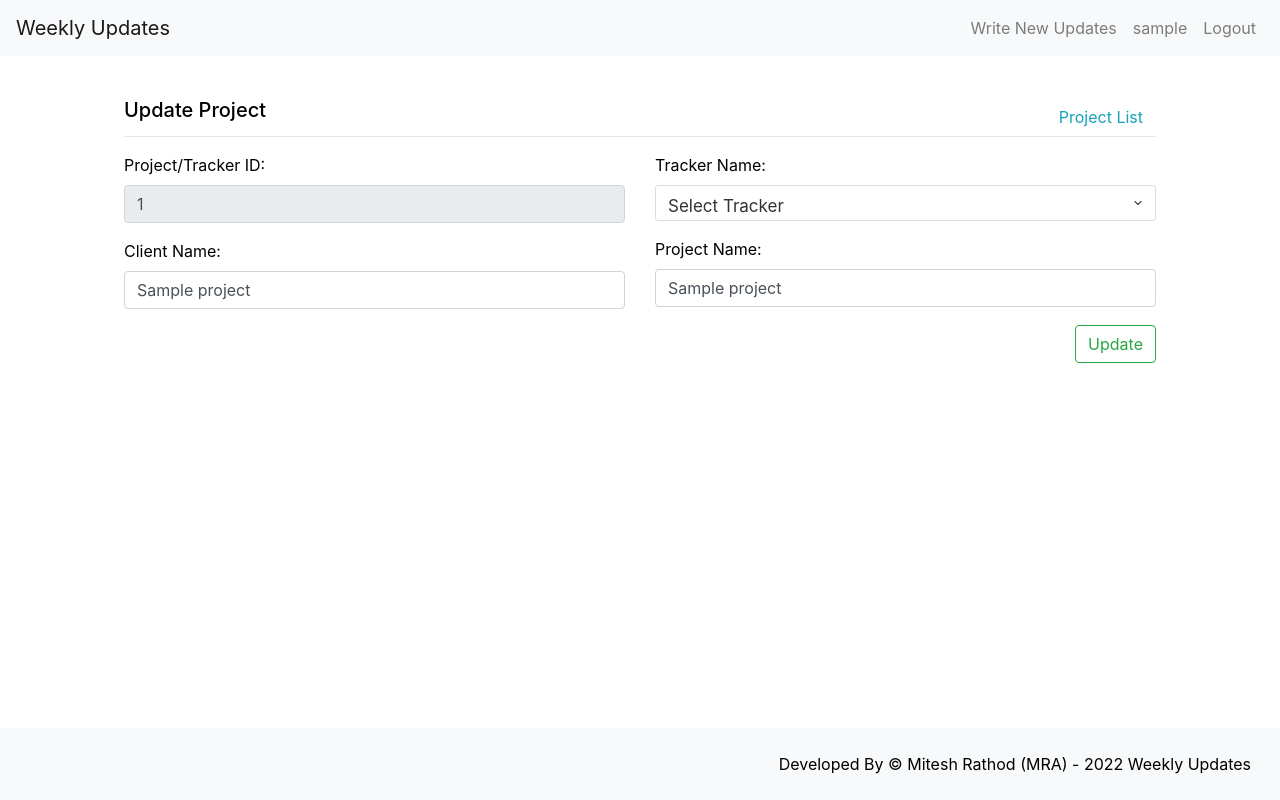
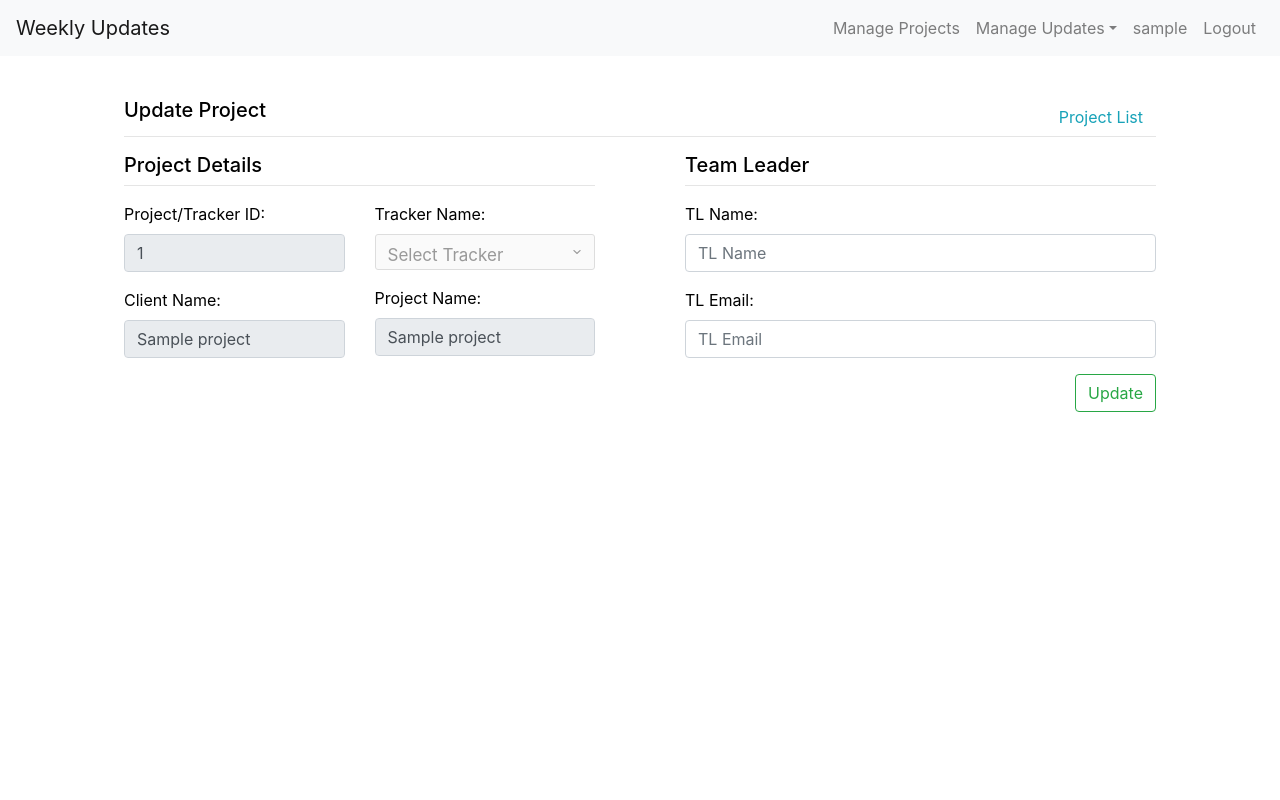
Before and after one commit to rmitesh/weekly-update, a CodeIgniter app: page /weekly-updates/project/1/edit in a window 1280 px wide. Run offline with CodeIgniter, Linux system fonts and the light colour scheme; the visitor is signed in with stand-in values (Sample User, id 1); data comes from the database, SQL or seed files in the repository; tables that the repository leaves empty hold one stand-in row (values such as "Sample post"); data that the repository does not hold is empty.

Commit message:
Added TL info and re-design link

```diff
--- a/application/controllers/ProjectController.php
+++ b/application/controllers/ProjectController.php
@@ -14,7 +14,7 @@ class ProjectController extends Frontend_Controller {
 	public function index()
 	{
 		$this->set_page_title('My Projects');
-
+		$this->db->order_by('created_at', 'desc');
 		$projects = $this->project->get_many_by( [ 'user_id' => get_loggedin_user_id(), 'is_deleted' => 0 ] );
 		$this->data['projects'] = $projects;
 
@@ -29,11 +29,15 @@ class ProjectController extends Frontend_Controller {
 			$project_name = $this->input->post('project_name', TRUE);
 			$client_name = $this->input->post('client_name', TRUE);
 			$tracker_name = $this->input->post('tracker_name', TRUE);
+			$tl_name = $this->input->post('tl_name', TRUE);
+			$tl_email = $this->input->post('tl_email', TRUE);
 
 			$this->form_validation->set_rules('tracker_id','Tracker Id','trim|required|numeric');
 			$this->form_validation->set_rules('project_name','Project Name','trim|required');
 			$this->form_validation->set_rules('client_name','Client Name','trim|required');
 			$this->form_validation->set_rules('tracker_name','Tracker Name','trim|required');
+			$this->form_validation->set_rules('tl_name','TL Name','trim|required');
+			$this->form_validation->set_rules('tl_email','TL Email','trim|required');
 
 			if( $this->form_validation->run() == false ) {
 				$this->session->set_flashdata('error', validation_errors());
@@ -46,6 +50,8 @@ class ProjectController extends Frontend_Controller {
 				'tracker_name' => $tracker_name,
 				'name' => $project_name,
 				'client_name' => $client_name,
+				'tl_name' => $tl_name,
+				'tl_email' => $tl_email,
 			);
 
 			$result = $this->project->insert( $insert_data );
@@ -65,22 +71,28 @@ class ProjectController extends Frontend_Controller {
 			$this->data['project'] = $project;
 			if ( $this->input->post() ) {
 				$_id = $this->input->post('_id', TRUE);
-				$project_name = $this->input->post('project_name', TRUE);
-				$client_name = $this->input->post('client_name', TRUE);
-				$tracker_name = $this->input->post('tracker_name', TRUE);
+				// $project_name = $this->input->post('project_name', TRUE);
+				// $client_name = $this->input->post('client_name', TRUE);
+				// $tracker_name = $this->input->post('tracker_name', TRUE);
+				$tl_name = $this->input->post('tl_name', TRUE);
+				$tl_email = $this->input->post('tl_email', TRUE);
 
-				$this->form_validation->set_rules('project_name','Project Name','trim|required');
-				$this->form_validation->set_rules('client_name','Client Name','trim|required');
-				$this->form_validation->set_rules('tracker_name','Tracker Name','trim|required');
+				// $this->form_validation->set_rules('project_name','Project Name','trim|required');
+				// $this->form_validation->set_rules('client_name','Client Name','trim|required');
+				// $this->form_validation->set_rules('tracker_name','Tracker Name','trim|required');
+				$this->form_validation->set_rules('tl_name','TL Name','trim|required');
+				$this->form_validation->set_rules('tl_email','TL Email','trim|required');
 
 				if( $this->form_validation->run() == false ) {
 					$this->session->set_flashdata('error', validation_errors());
 					redirect('project/'. $tracker_id .'/edit');
 				}
 				$update_data = array(
-					'tracker_name' => $tracker_name,
-					'name' => $project_name,
-					'client_name' => $client_name,
+					// 'tracker_name' => $tracker_name,
+					// 'name' => $project_name,
+					// 'client_name' => $client_name,
+					'tl_name' => $tl_name,
+					'tl_email' => $tl_email,
 				);
 				$result = $this->project->update( $_id, $update_data );
 				if ( $result ) {
--- a/application/controllers/UpdateController.php
+++ b/application/controllers/UpdateController.php
@@ -16,7 +16,7 @@ class UpdateController extends Frontend_Controller {
 
 	public function index()
 	{
-		$this->set_page_title('List your project');
+		$this->set_page_title('Project Update Listing');
 		$projects = $this->task->get_all_projects_with_task();
 		$this->data['projects'] = $projects;
 		$this->template->load( 'index', 'content', 'user/updates/index', $this->data );
@@ -48,6 +48,7 @@ class UpdateController extends Frontend_Controller {
 	{
 		$project = $this->project->get_by( ['tracker_id' => $tracker_id, 'is_deleted' => 0] );
 		$task = $this->task->get_by( ['project_id' => $project['id'], 'mail_date LIKE' => '%' . date('Y-m-d') . '%'] );
+
 		if ( !empty( $task ) ) {
 			$project_name = $project['name'];
 			$this->session->set_flashdata('error', "You have already written today's update mail for $tracker_id - $project_name .");
@@ -100,7 +101,7 @@ class UpdateController extends Frontend_Controller {
 				}
 
 				$this->session->set_flashdata('success', 'Saved! Update mail has been added.');
-				base_url("updates/view/$tracker_id/$task_id");
+				redirect("updates/view/$tracker_id/$task_id");
 			}
 		}
 
--- a/application/views/user/layouts/index.php
+++ b/application/views/user/layouts/index.php
@@ -10,6 +10,8 @@
     <link rel="stylesheet" href="<?php echo base_url('assets/css/style.css'); ?>" >
     <link href="https://fonts.googleapis.com/icon?family=Material+Icons" rel="stylesheet">
     <script type="text/javascript" src="<?php echo base_url('assets/js/jquery.min.js'); ?>"></script>
+    <script type="text/javascript" src="<?php echo base_url('assets/js/popper.min.js'); ?>"></script>
+    <script type="text/javascript" src="<?php echo base_url('assets/js/bootstrap.min.js'); ?>"></script>
     <script type="text/javascript" src="<?php echo base_url('assets/js/select2/select2.min.js'); ?>"></script>
     <script type="text/javascript" src="<?php echo base_url('assets/js/validation/validate.min.js'); ?>"></script>
     <script type="text/javascript" src="<?php echo base_url('assets/js/notifications/sweet_alert.min.js'); ?>"></script>
@@ -24,26 +26,39 @@
         <div id="navbar" class="navbar-collapse collapse">
             <ul class="navbar-nav ml-auto">
                 <?php if ( is_user_logged_in() ) { ?>
-                    <li class="navbar-item"><a class="nav-link" href="<?php echo site_url('select-project') ?>">Write New Updates</a></li>
-                    <li class="navbar-item"><a class="nav-link" href="<?php echo site_url() ?>"><?php echo get_loggedin_info('username'); ?></a></li>
-                    <li class="navbar-item"><a class="nav-link" href="<?php echo site_url('authentication/logout'); ?>"><?php _el('logout'); ?></a></li>
+                    <li class="navbar-item">
+                        <a class="nav-link" href="<?php echo site_url('project') ?>">Manage Projects</a>
+                    </li>
+                    <li class="nav-item dropdown">
+                        <a class="nav-link dropdown-toggle" href="javascript: void(0);" id="navbardrop" data-toggle="dropdown">Manage Updates</a>
+                        <div class="dropdown-menu">
+                            <a class="dropdown-item" href="<?php echo site_url('updates') ?>">My Updates</a>
+                            <a class="dropdown-item" href="<?php echo site_url('select-project') ?>">Write New Updates</a>
+                        </div>
+                    </li>
+                    <li class="navbar-item">
+                        <a class="nav-link" href="<?php echo site_url() ?>"><?php echo get_loggedin_info('username'); ?></a>
+                    </li>
+                    <li class="navbar-item">
+                        <a class="nav-link" href="<?php echo site_url('authentication/logout'); ?>"><?php _el('logout'); ?></a>
+                    </li>
                 <?php } ?>
             </ul>
         </div>
     </nav>
-    <div class="mt-md-5 main-wrapper">
+    <div class="mt-md-5">
         <?php echo $content; ?>
     </div>
-	<section class="p-2 footer-bottom-custom bg-light">
+	<section class="p-2 bg-light d-none">
         <hr class="mt-0 border-0">
         <footer class="mr-5 text-right">
             <p class="mr-3">Developed By &copy; Mitesh Rathod (MRA) - <?php echo date('Y') ?> <?php echo get_settings('company_name'); ?></a></p>
         </footer>
-        <script type="text/javascript">
-            const BASE_URL = '<?php echo base_url(); ?>';
-            $('select').select2();
-        </script>
     </section>
+    <script type="text/javascript">
+        const BASE_URL = '<?php echo base_url(); ?>';
+        $('select').select2();
+    </script>
     <?php
         if ( isset( $footer_js ) ) {
             foreach ( $footer_js as $js ) {
--- a/application/views/user/project/add-new.php
+++ b/application/views/user/project/add-new.php
@@ -58,7 +58,7 @@
 
 					<div class="form-group">
 						<label for="tl_email">TL Email:</label>
-						<input type="email" name="tl_email" class="form-control tl_email" id="tl_email" placeholder="TL Email" />
+						<input type="email" name="tl_email" class="form-control tl_email" id="tl_email" placeholder="TL Email" required />
 					</div>
 				</div>
 			</div>
--- a/application/views/user/project/edit.php
+++ b/application/views/user/project/edit.php
@@ -1,5 +1,4 @@
 <div class="container">
-
 	<div class="d-flex justify-content-between">
 		<h5>Update Project</h5>
 		<a href="<?php echo base_url('project') ?>" class="btn btn-link text-info">Project List</a>
@@ -7,8 +6,15 @@
 	<hr class="mt-0">
 	<form method="post" id="select-project-form" class="select-project-form" autocomplete="off">
 		<?php $this->load->view('user/includes/alerts'); ?>
+
 		<input type="hidden" name="_id" value="<?php echo $project['id'] ?>" />
+
 		<div class="row justify-content-between">
+			<div class="col-lg-6 row">
+				<div class="col-12">
+					<h5>Project Details</h5>
+					<hr class="mt-0">
+				</div>
 				<div class="col-md-6">
 					<div class="form-group">
 						<label for="tracker_id">Project/Tracker ID:</label>
@@ -16,14 +22,14 @@
 					</div>
 					<div class="form-group">
 						<label for="client_name">Client Name:</label>
-					<input type="text" name="client_name" class="form-control client_name" id="client_name" placeholder="Client Name" value="<?php echo $project['client_name'] ?>" />
+						<input type="text" name="client_name" class="form-control client_name" id="client_name" placeholder="Client Name" disabled value="<?php echo $project['client_name'] ?>" />
 					</div>
 				</div>
 				<div class="col-md-6">
 					<div class="form-group">
 						<label for="tracker_name">Tracker Name:</label>
 						<?php $tracker_name = $project['tracker_name']; ?>
-					<select name="tracker_name" class="form-control tracker_name" id="tracker_name">
+						<select name="tracker_name" disabled class="form-control tracker_name" id="tracker_name">
 							<option value="" selected>Select Tracker</option>
 							<option value="freelancer" <?php echo ( $tracker_name == 'freelancer' ) ? 'selected' : ''  ?>>Freelancer</option>
 							<option value="upwork" <?php echo ( $tracker_name == 'upwork' ) ? 'selected' : '' ?>>Upwork</option>
@@ -33,9 +39,30 @@
 
 					<div class="form-group">
 						<label for="project_name">Project Name:</label>
-					<input type="text" name="project_name" class="form-control project_name" id="project_name" placeholder="Project Name" value="<?php echo $project['name'] ?>" />
+						<input type="text" name="project_name" disabled class="form-control project_name" id="project_name" placeholder="Project Name" value="<?php echo $project['name'] ?>" />
 					</div>
 				</div>
+			</div>
+
+			<div class="col-lg-6 row">
+				<div class="col-12">
+					<h5>Team Leader</h5>
+					<hr class="mt-0">
+				</div>
+
+				<div class="col-lg-12">
+					<div class="form-group">
+						<label for="tl_name">TL Name:</label>
+						<input type="text" name="tl_name" class="form-control tl_name" id="tl_name" placeholder="TL Name" required value="<?php echo $project['tl_name'] ?>" />
+					</div>
+
+					<div class="form-group">
+						<label for="tl_email">TL Email:</label>
+						<input type="email" name="tl_email" class="form-control tl_email" id="tl_email" placeholder="TL Email" required value="<?php echo $project['tl_email'] ?>" />
+					</div>
+				</div>
+			</div>
+
 			<div class="col-12 text-right">
 				<div class="form-group">
 					<button type="submit" class="btn btn-outline-success ml-auto">Update</button>
--- a/application/views/user/updates/daily-update.php
+++ b/application/views/user/updates/daily-update.php
@@ -71,7 +71,7 @@
 				    </div>
 				    <div class="form-group stud_detail">
 				        <label for="tl_name">TL Name : </label>
-				        <input type="text" class="form-control" id="tl_name" name="tl_name" placeholder="TL Name" onkeyup="SetTlName(this);" required />
+				        <input type="text" value="<?php echo $project['tl_name'] ?>" class="form-control" id="tl_name" name="tl_name" placeholder="TL Name" onkeyup="SetTlName(this);" required />
 				    </div>
 				    <div class="form-group">
 					    <button type="submit" class="btn btn-outline-success copy-and-save">Save</button>
--- a/assets/css/style.css
+++ b/assets/css/style.css
@@ -121,3 +121,7 @@ input.extra_detail {
     max-height: 450px;
     overflow: auto;
 }
+
+#mail_body {
+    font-family: Verdana;
+}
--- a/assets/js/custom/daily-updates.js
+++ b/assets/js/custom/daily-updates.js
@@ -1,6 +1,8 @@
 var blank_txt = "<span class='col-md-12 blank_error' style='color:red;'>Please Fill Existing Field.</span>";
 
-$('#client_name, #project_name').trigger('keyup');
+$(document).ready(function() {
+    $('#client_name, #project_name, #tl_name').trigger('keyup');
+});
 
 $(document).on('keyup', '.task_detail', function(e) {
     if( e.keyCode === 13 ) {
--- a/sql-changes.sql
+++ b/sql-changes.sql
@@ -1 +1,3 @@
 INSERT INTO `settings` (`id`, `name`, `value`) VALUES (NULL, 'weekly_update_day', 'friday');
+
+ALTER TABLE `projects` ADD `tl_name` VARCHAR(30) NOT NULL AFTER `client_name`, ADD `tl_email` VARCHAR(60) NOT NULL AFTER `tl_name`;
```
Also changed, not shown: application/views/user/project/index.php (+8 -5 lines), application/views/user/updates/index.php (+7 -2 lines), application/views/user/updates/view-update.php (+23 -3 lines). Lines whose indentation alone changed are shown as unchanged.
